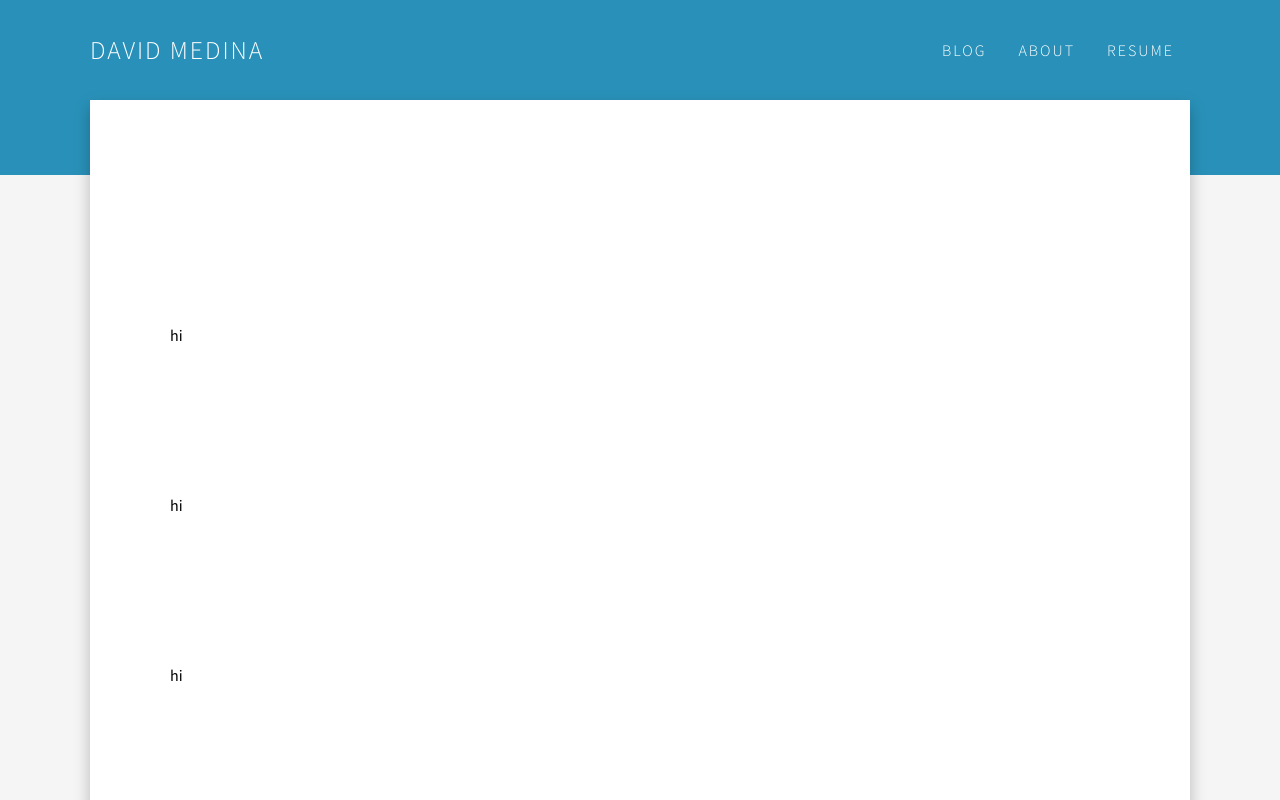
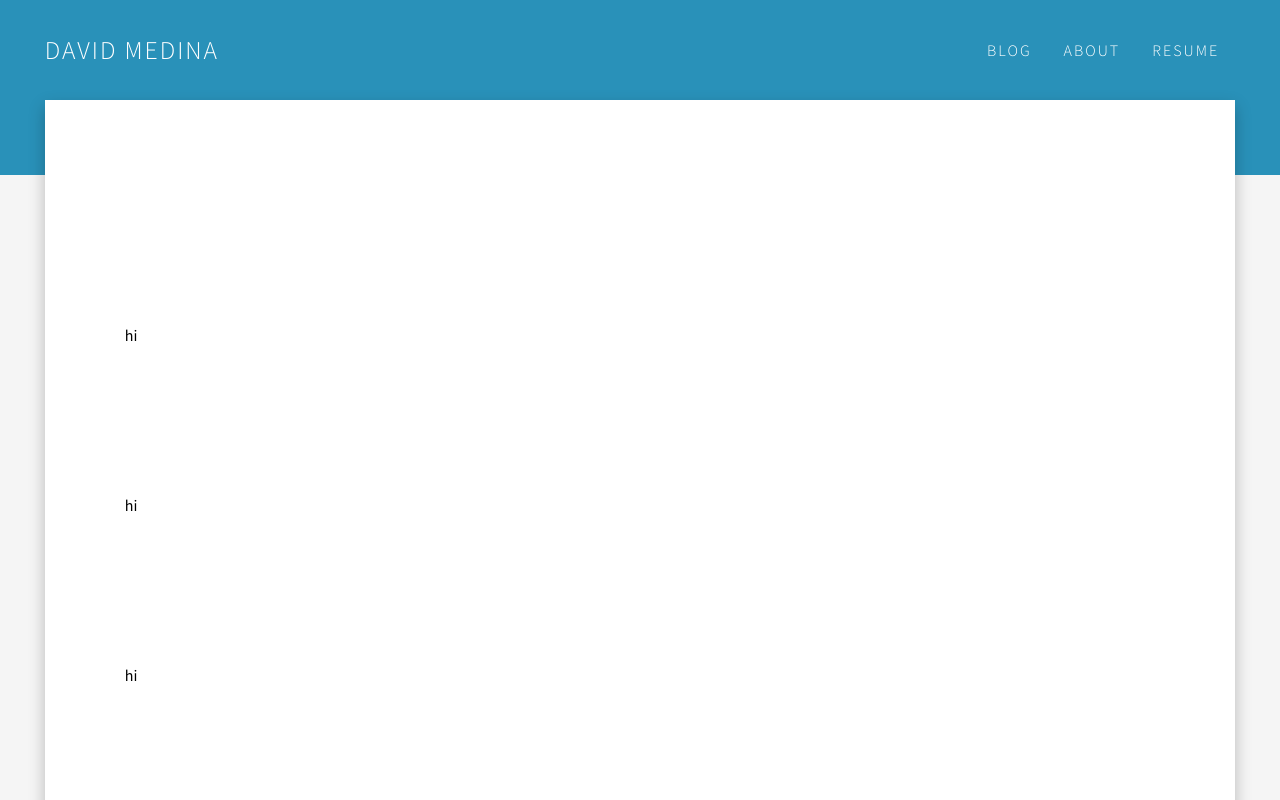
Before and after one commit to dmed256/dmed256.com, a React (Create React App) app: page / in a window 1280 px wide. Shown: the top 800 px of the page. Built offline with nearby package versions, Linux system fonts and the light colour scheme.

Commit message:
[Layout] Moving constants out

```diff
--- a/src/Layout/Background.tsx
+++ b/src/Layout/Background.tsx
@@ -1,15 +1,17 @@
 import React from 'react';
 import { makeStyles, Theme } from '@material-ui/core/styles';
+
+import constants from './constants';
 
 
 const useStyles = makeStyles((theme: Theme) => ({
   root: {
     flex: 1,
-    marginTop: 175,
+    marginTop: constants.headerHeight + constants.headerGap,
     backgroundColor: theme.palette.grey[100],
     zIndex: 2,
-    '@media(max-width: 700px)': {
-      marginTop: 65,
+    [constants.media.mobile]: {
+      marginTop: constants.mobile.headerHeight,
       backgroundColor: theme.palette.background.paper,
     },
   },
--- a/src/Layout/Header.tsx
+++ b/src/Layout/Header.tsx
@@ -2,6 +2,7 @@ import React from 'react';
 import { makeStyles, Theme } from '@material-ui/core/styles';
 
 import HeaderLink from './HeaderLink';
+import constants from './constants';
 
 
 const useStyles = makeStyles((theme: Theme) => ({
@@ -10,22 +11,22 @@ const useStyles = makeStyles((theme: Theme) => ({
     left: 0,
     top: 0,
     width: '100%',
-    height: 175,
+    height: constants.headerHeight + constants.headerGap,
     zIndex: 1,
     backgroundColor: theme.palette.primary.main,
-    '@media(max-width: 700px)': {
-      height: 65,
+    [constants.media.mobile]: {
+      height: constants.mobile.headerHeight,
     },
-    '@media print': {
+    [constants.media.print]: {
       display: 'none',
     },
   },
   header: {
     display: 'flex',
-    height: 100,
+    height: constants.headerHeight,
     alignItems: 'center',
-    maxWidth: 1100,
-    width: '93%',
+    width: constants.width,
+    maxWidth: constants.maxWidth,
     margin: 'auto',
     letterSpacing: 2,
     '& > a, & > div': {
@@ -34,8 +35,8 @@ const useStyles = makeStyles((theme: Theme) => ({
       textDecoration: 'none !important',
       fontWeight: '300 !important' as '300',
     },
-    '@media(max-width: 700px)': {
-      height: 65,
+    [constants.media.mobile]: {
+      height: constants.mobile.headerHeight,
     },
   },
   name: {
--- a/src/Layout/HeaderLink.tsx
+++ b/src/Layout/HeaderLink.tsx
@@ -1,5 +1,7 @@
 import React from 'react';
 import { makeStyles } from '@material-ui/core/styles';
+
+import constants from './constants';
 
 
 const useStyles = makeStyles({
@@ -24,7 +26,7 @@ const useStyles = makeStyles({
         boxShadow: '0 5px 20px 0 rgba(0, 0, 0, 0.15) !important',
       },
     },
-    '@media(max-width: 700px)': {
+    [constants.media.mobile]: {
       padding: '1em',
     },
   },
--- a/src/Layout/Paper.tsx
+++ b/src/Layout/Paper.tsx
@@ -1,24 +1,26 @@
 import React from 'react';
 import { makeStyles, Theme } from '@material-ui/core/styles';
+
+import constants from './constants';
 
 
 const useStyles = makeStyles((theme: Theme) => ({
   root: {
     position: 'relative',
-    maxWidth: 1100,
-    width: '93%',
-    padding: '75px 0',
-    margin: '-75px auto 100px',
+    width: constants.width,
+    maxWidth: constants.maxWidth,
+    padding: `${constants.headerGap}px 0`,
+    margin: `-${constants.headerGap}px auto ${constants.headerHeight}px`,
     backgroundColor: theme.palette.background.paper,
     boxShadow: '0 7px 15px 0 rgba(1, 1, 1, 0.25)',
-    '@media(max-width: 700px)': {
+    [constants.media.mobile]: {
       width: '100%',
       margin: 0,
       padding: '2em 0',
       boxShadow: 'none',
       overflow: 'auto',
     },
-    '@media print': {
+    [constants.media.print]: {
       position: 'absolute',
       left: 0,
       top: 0,
@@ -30,10 +32,10 @@ const useStyles = makeStyles((theme: Theme) => ({
   },
   content: {
     padding: '0 5em',
-    '@media(max-width: 700px)': {
+    [constants.media.mobile]: {
       padding: '0 2em',
     },
-    '@media print': {
+    [constants.media.print]: {
       padding: 0,
     },
   },
--- a/src/Layout/Theme.tsx
+++ b/src/Layout/Theme.tsx
@@ -10,6 +10,8 @@ import {
 } from '@material-ui/styles';
 import { create as jssCreate } from 'jss';
 import jssExtendPlugin from 'jss-plugin-extend';
+
+import constants from './constants';
 
 
 // Material UI Theme
@@ -33,7 +35,7 @@ const GlobalCSS = withStyles({
       margin: 0,
       fontFamily: 'Source Sans Pro, Helvetica Neue, Arial, sans-serif',
       backgroundColor: theme.palette.grey[100],
-      '@media(max-width: 700px)': {
+      [constants.media.mobile]: {
         fontSize: 12,
         backgroundColor: theme.palette.background.paper,
       },
--- /dev/null
+++ b/src/Layout/constants.tsx
@@ -0,0 +1,15 @@
+const constants = {
+  width: '93%',
+  maxWidth: 1200,
+  headerHeight: 100,
+  headerGap: 75,
+  media: {
+    mobile: '@media(max-width: 700px)',
+    print: '@media print',
+  },
+  mobile: {
+    headerHeight: 65,
+  },
+};
+
+export default constants;
```
